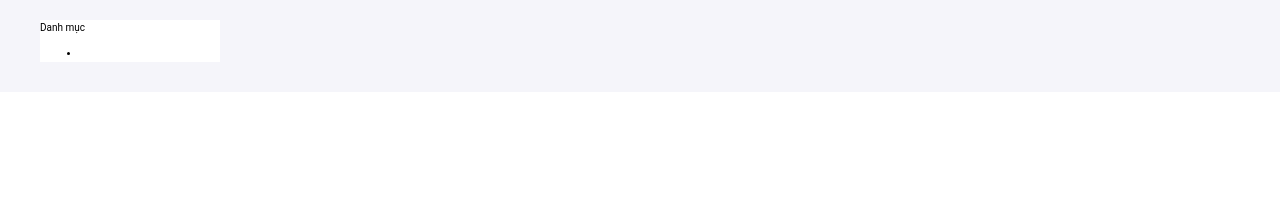
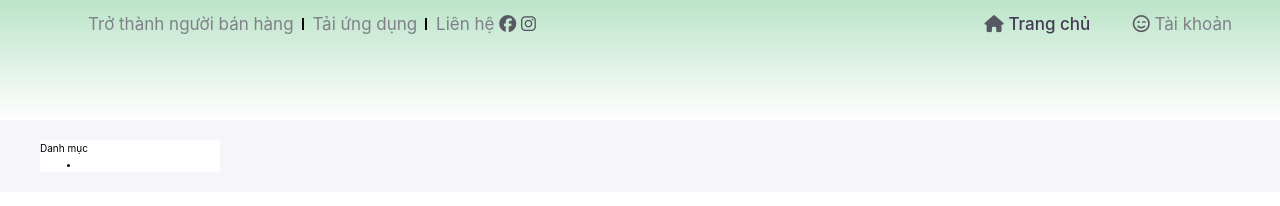
Before and after one commit to Vinh-hub/Protech-Shop, a plain HTML site: page index.htm in a window 1280 px wide. Drawn offline with Linux system fonts and the light colour scheme.

Commit message:
Thu change

```diff
--- a/assets/css/base.css
+++ b/assets/css/base.css
@@ -4,6 +4,11 @@
     --white-color: #fff;
     --black-color: #000;
     --text-color: #333;
+    --header-color:#ffffff;
+    --header-color:#bbe4c8;
+    --header-text-color:rgb(68, 58, 85);
+    --icon-color: rgb(88, 88, 99);
+
 
 
 }
--- a/assets/css/main.css
+++ b/assets/css/main.css
@@ -1,8 +1,70 @@
 .web6713{
     overflow: hidden;
 }
+*{
+    box-sizing: border-box;
+    margin:0;
+}
+
+html{
+    font-family: Inter, Helvetica, Arial, sans-serif;
+}
 
 /*Header*/
+
+.header{
+    background-image: linear-gradient(0, #ffffff, #bbe4c8);
+    height:120px
+}
+
+.header_navbar{
+    display:flex;
+    justify-content: space-between;
+}
+
+.header_navbar-list{
+    list-style: none;
+    margin-top:15px;
+}
+
+.header_navbar-item-link,
+.header_navbar-item{
+    display:inline-block;
+    color: rgb(128, 128, 137 );
+    font-size: 17px;
+    text-decoration: none;
+    cursor: pointer;
+}
+.header_navbar-item-no-pointer{
+    cursor:text;
+}
+
+.header_navbar-item{
+    position:relative;
+    margin:0 8px;
+}
+
+.header_navbar-link--strong{
+    font-weight: 550;
+    color: var(--header-text-color );
+}
+
+
+.header_navbar-item--separate::after{
+    content:"";
+    display:block;
+    position:absolute;
+    border-left: 2px solid black;
+    height:12px;
+    right:-10px;
+    top:50%;
+    transform :translateY(-50%);
+}
+
+.header_navbar-icon-link{
+    color: var(--icon-color);
+    text-decoration: none;
+}
 
 /**/
 
--- a/index.htm
+++ b/index.htm
@@ -21,8 +21,51 @@
 <body>
     <div class="web6713">
         <header class="header">
-            <section class="grid wide">
-            </section>
+            <div class="grid wide">
+                <div class="header_navbar">
+
+                    <ul class="header_navbar-list">
+                        <li class="header_navbar-item header_navbar-item--separate">Trở thành người bán hàng</li>
+                        <li class="header_navbar-item header_navbar-item--separate">Tải ứng dụng</li>
+                        <li class="header_navbar-item header_navbar-item-no-pointer">
+                            Liên hệ
+                            <a href="" class="header_navbar-icon-link">
+                                <i class="fa-brands fa-facebook"></i>
+                                <i class="fa-brands fa-instagram"></i>
+                            </a>
+                        </li>
+                    </ul>
+
+                    <ul class="header_navbar-list">
+                        <li class="header_navbar-item">
+
+                            <a href="#" class="header_navbar-icon-link">
+                                <i class="fa-solid fa-house"></i>
+                            </a>
+
+                         <a class="header_navbar-item-link header_navbar-link--strong" href="#">
+                            Trang chủ
+                        </a>
+                        </li>
+
+                        <li class="header_navbar-item"></li>
+
+                        <li class="header_navbar-item">
+                            <a href="#" class="header_navbar-item-link">
+                                <a href="#" class="header_navbar-icon-link">
+                                    <i class="fa-regular fa-face-smile-wink"></i>
+                                </a>
+
+                            Tài khoản
+                            </a>
+
+                        </li>
+
+
+                    </ul>
+                </div>
+            </div>
+
         </header>
         <!---->
         <nav class="mobile-category">
```
